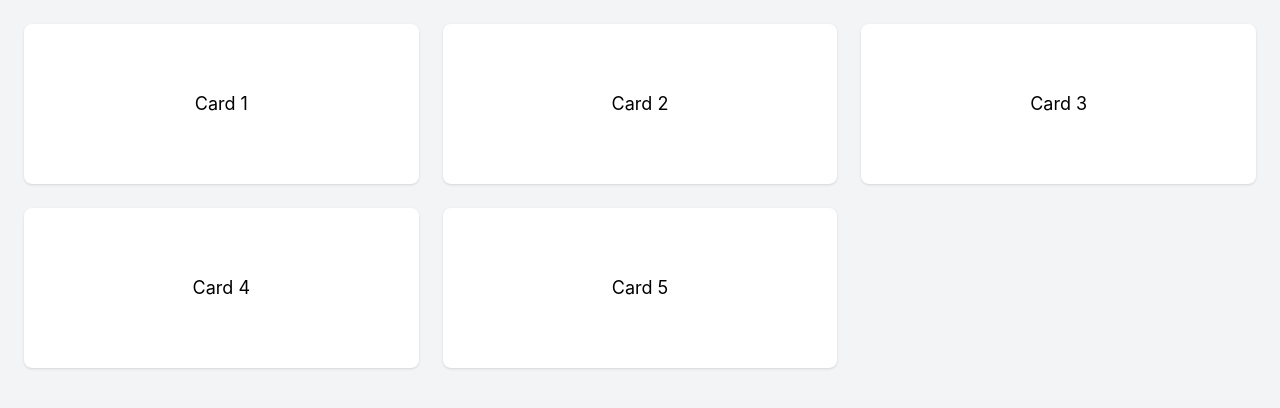
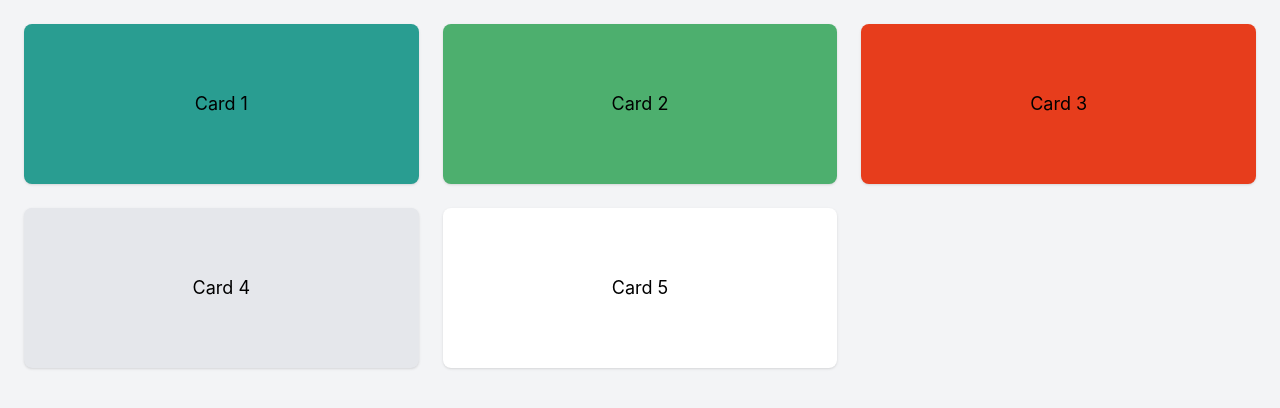
Before and after one commit to mbagusaditya/belajar-react, a React (Vite) app: page / in a window 1280 px wide. Shown: the top 408 px of the page. Built offline with nearby package versions, Linux system fonts and the light colour scheme.

Commit message:
fix: using custom colors

```diff
--- a/src/App.tsx
+++ b/src/App.tsx
@@ -6,25 +6,25 @@ function App() {
       <div className="bg-gray-100 min-h-screen p-6">
         <div className="grid gap-6 grid-cols-1 md:grid-cols-2 lg:grid-cols-3">
           {/* Card 1 */}
-          <div className="bg-white p-6 min-h-40 rounded-lg shadow hover:shadow-lg transition-all hover:border hover:bg-gray-200 hover:scale-105 duration-300 flex justify-center items-center text-lg">
+          <div className="bg-primary p-6 min-h-40 rounded-lg shadow hover:shadow-lg transition-all hover:border hover:bg-gray-200 hover:scale-105 duration-300 flex justify-center items-center text-lg">
             Card 1
           </div>
           {/* End Card 1 */}
 
           {/* Card 2 */}
-          <div className="bg-white p-6 min-h-40 rounded-lg shadow hover:shadow-lg transition-all hover:border hover:bg-gray-200 hover:scale-105 duration-300 flex justify-center items-center text-lg">
+          <div className="bg-special-green p-6 min-h-40 rounded-lg shadow hover:shadow-lg transition-all hover:border hover:bg-gray-200 hover:scale-105 duration-300 flex justify-center items-center text-lg">
             Card 2
           </div>
           {/* End Card 2 */}
 
           {/* Card 3 */}
-          <div className="bg-white p-6 min-h-40 rounded-lg shadow hover:shadow-lg transition-all hover:border hover:bg-gray-200 hover:scale-105 duration-300 flex justify-center items-center text-lg">
+          <div className="bg-special-red p-6 min-h-40 rounded-lg shadow hover:shadow-lg transition-all hover:border hover:bg-gray-200 hover:scale-105 duration-300 flex justify-center items-center text-lg">
             Card 3
           </div>
           {/* End Card 3 */}
 
           {/* Card 4 */}
-          <div className="bg-white p-6 min-h-40 rounded-lg shadow hover:shadow-lg transition-all hover:border hover:bg-gray-200 hover:scale-105 duration-300 flex justify-center items-center text-lg">
+          <div className="bg-gray-200 p-6 min-h-40 rounded-lg shadow hover:shadow-lg transition-all hover:border hover:bg-gray-200 hover:scale-105 duration-300 flex justify-center items-center text-lg">
             Card 4
           </div>
           {/* End Card 4 */}
--- a/src/index.css
+++ b/src/index.css
@@ -4,4 +4,18 @@
 @theme {
   --font-body: 'Inter', sans-serif;
   --font-poppins: 'Poppins', sans-serif;
+  --color-primary: #299d91;
+  --color-secondary: #525256;
+  --color-defaultBlack: #191919;
+  --color-gray-01: #666666;
+  --color-gray-02: #878787;
+  --color-gray-03: #9f9f9f;
+  --color-gray-05: #e8e8e8;
+  --color-gray-06: #f3f3f3;
+  --color-special-bg: rgba(210, 210, 210, 0.25);
+  --color-special-bg2: rgba(255, 255, 255, 0.7);
+  --color-special-bg3: rgba(255, 255, 255, 0.08);
+  --color-special-mainBg: #f4f5f7;
+  --color-special-green: #4daf6e;
+  --color-special-red: #e73d1c;
 }
```
